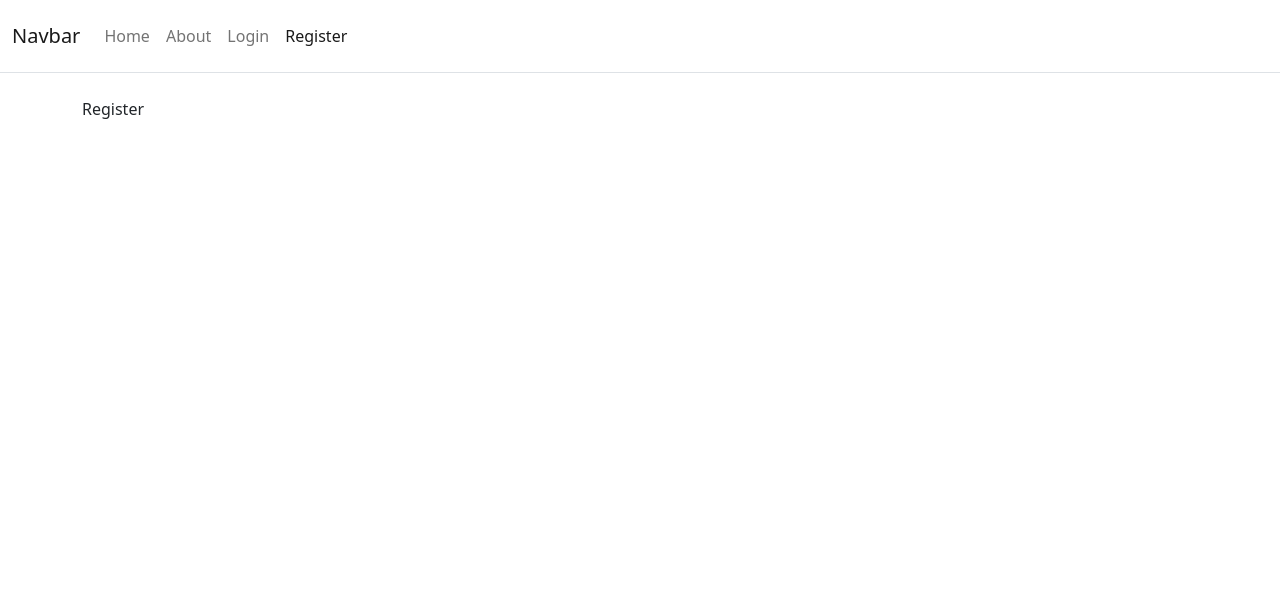
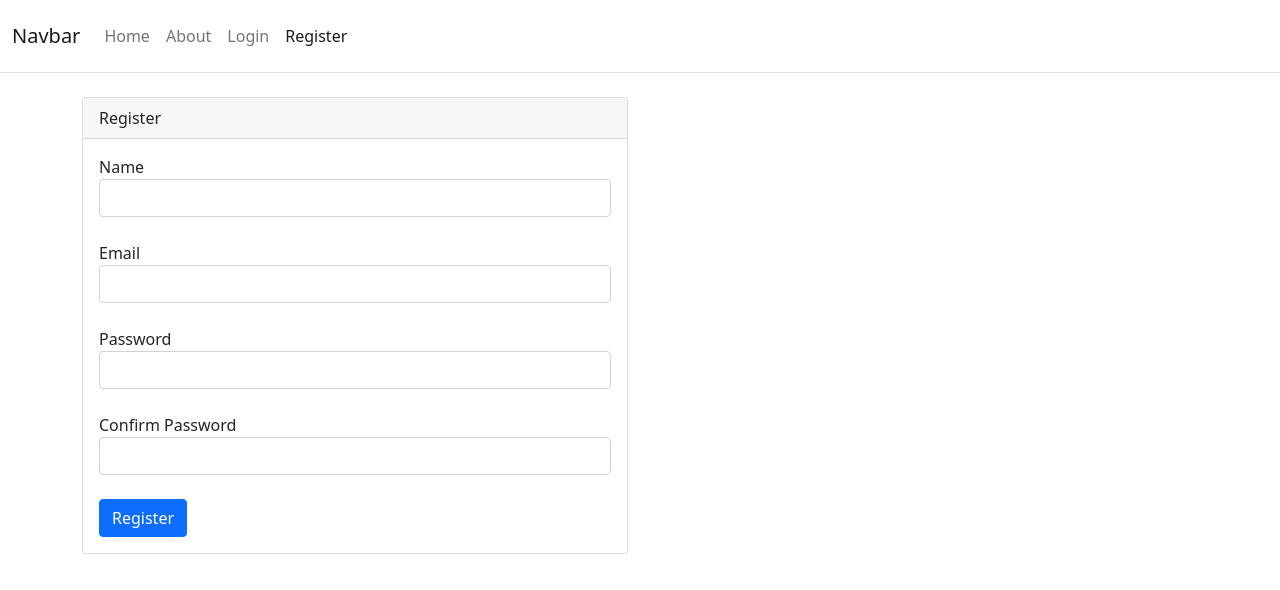
Before and after one commit to adty404/React-JS-Auth-with-Laravel-Sanctum, a React (Create React App) app in the folder front.reactjs/: page /register in a window 1280 px wide. Shown: the top 590 px of the page. Built offline with nearby package versions, Linux system fonts and the light colour scheme.

Commit message:
Register

```diff
--- a/front.reactjs/src/views/auth/Register.js
+++ b/front.reactjs/src/views/auth/Register.js
@@ -1,11 +1,72 @@
-import React from 'react'
+import React, { useState } from 'react'
+import axios from 'axios'
 
 function Register() {
-  return (
-      <div className="container">
-          Register
-      </div>
-  )
+    const [name, setName] = useState('')
+    const [email, setEmail] = useState('')
+    const [password, setPassword] = useState('')
+    const [password_confirmation, setPasswordConfirmation] = useState('')
+    const [errors, setErrors] = useState([])
+    const [message, setMessage] = useState('')
+
+    const record = { name, email, password, password_confirmation }
+    const store = async (e) => {
+        e.preventDefault()
+        try {
+            let response = await axios.post('http://127.0.0.1:8000/api/register', record)
+            setName('')
+            setEmail('')
+            setPassword('')
+            setPasswordConfirmation('')
+        } catch (e) {
+            setErrors(e.response.data.errors)
+            setMessage(e.response.data.message)
+        }
+    }
+    return (
+        <div className="container">
+            <div className="row">
+                <div className="col-md-6">
+                    {
+                        message ? <div className="alert alert-danger" role="alert">{message}</div> : ''
+                    }
+                    <div className="card">
+                        <div className="card-header">Register</div>
+                        <div className="card-body">
+                            <form onSubmit={store}>
+                                <div className="mb-4">
+                                    <label htmlFor="name">Name</label>
+                                    <input type="text" onChange={(e) => setName(e.target.value)} value={name} name="name" className={`form-control ${errors.name ? 'is-invalid' : ''}`} id="name" />
+                                    {
+                                        errors.name ? <div className="invalid-feedback">{errors.name[0]}</div> : ''
+                                    }
+                                </div>
+                                <div className="mb-4">
+                                    <label htmlFor="email">Email</label>
+                                    <input type="email" onChange={(e) => setEmail(e.target.value)} value={email} name="email" className={`form-control ${errors.email ? 'is-invalid' : ''}`} id="email" />
+                                    {
+                                        errors.email ? <div className="invalid-feedback">{errors.email[0]}</div> : ''
+                                    }
+                                </div>
+                                <div className="mb-4">
+                                    <label htmlFor="password">Password</label>
+                                    <input type="password" onChange={(e) => setPassword(e.target.value)} value={password} name="password" className={`form-control ${errors.password ? 'is-invalid' : ''}`} id="password" />
+                                    {
+                                        errors.password ? <div className="invalid-feedback">{errors.password[0]}</div> : ''
+                                    }
+                                </div>
+                                <div className="mb-4">
+                                    <label htmlFor="password_confirmation">Confirm Password</label>
+                                    <input type="password" onChange={(e) => setPasswordConfirmation(e.target.value)} value={password_confirmation} name="password_confirmation" className="form-control" id="password_confirmation" />
+                                </div>
+                                <button type="submit" className="btn btn-primary">Register</button>
+                            </form>
+                        </div>
+                    </div>
+                </div>
+            </div>
+        </div>
+    )
 }
 
 export default Register
```
